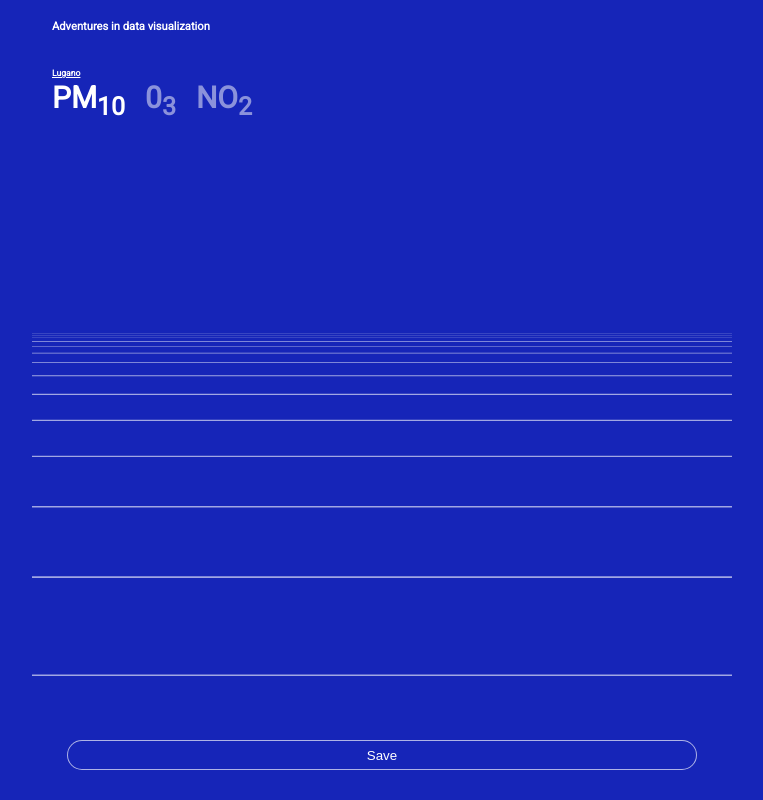
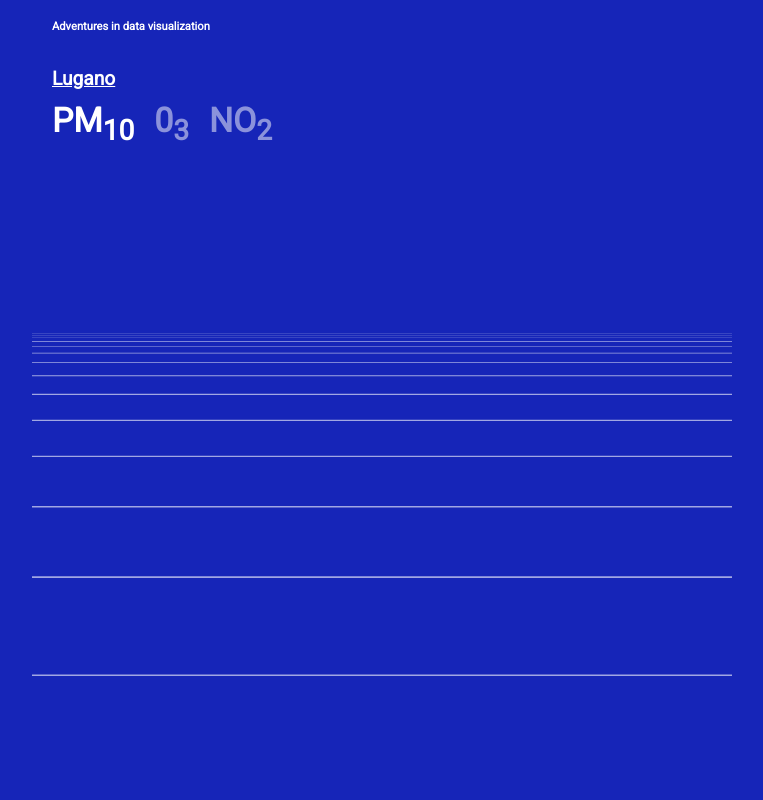
Before and after one commit to giovannipro/giovannipro.github.io, a PHP site: page /adv-poster in a window 1280 px wide. Shown: the whole page, without its empty margins (258-1021 px from the left). Run offline with PHP 8.4, Linux system fonts and the light colour scheme; some libraries are stand-ins or nearby versions.

Commit message:
ADV: bug fix for O3

```diff
--- a/adv-poster/assets/style/style.css
+++ b/adv-poster/assets/style/style.css
@@ -33,8 +33,7 @@ header{
 	font-size: 0.7em;
 }
 h2{
-	margin: 30px 0 0px;
-	font-size: 0.9em;
+	margin: 30px 0 10px;
 }
 h3{
 	margin: 0px;
@@ -44,7 +43,7 @@ h3{
 	display: block;
 	float: left;
 	margin-right: 20px;
-	font-size: 1.6em;
+	font-size: 1.8em;
 }
 .param_no{
 	opacity: 0.5;
@@ -53,7 +52,7 @@ h3{
 
 }
 h2 > a{
-	font-size: 0.6em;
+	font-size: 0.8em;
 	color: white !important;
 }
 #no_data{
--- a/adv-poster/index.html
+++ b/adv-poster/index.html
@@ -13,7 +13,7 @@
         <header>
             <h1 id="title">Adventures in data visualization</h1>
             <h2>
-                <a href="http://www.oasi.ti.ch/web/dati/aria.html">
+                <a href="http://www.oasi.ti.ch/web/dati/aria.html" target="_blank" title="Osservatorio Ambientale della Svizzera Italiana">
                     Lugano
                 </a>
             </h2>
@@ -27,7 +27,7 @@
         </header>
         <div id="water">
             <div id="svg_container"></div>
-            <input type="submit" value="Save"/ id="save">
+            <!--<input type="submit" value="Save"/ id="save">-->
         </div>
     </div>
 
```
Also changed, not shown: adv-poster/assets/lib/water.js.
